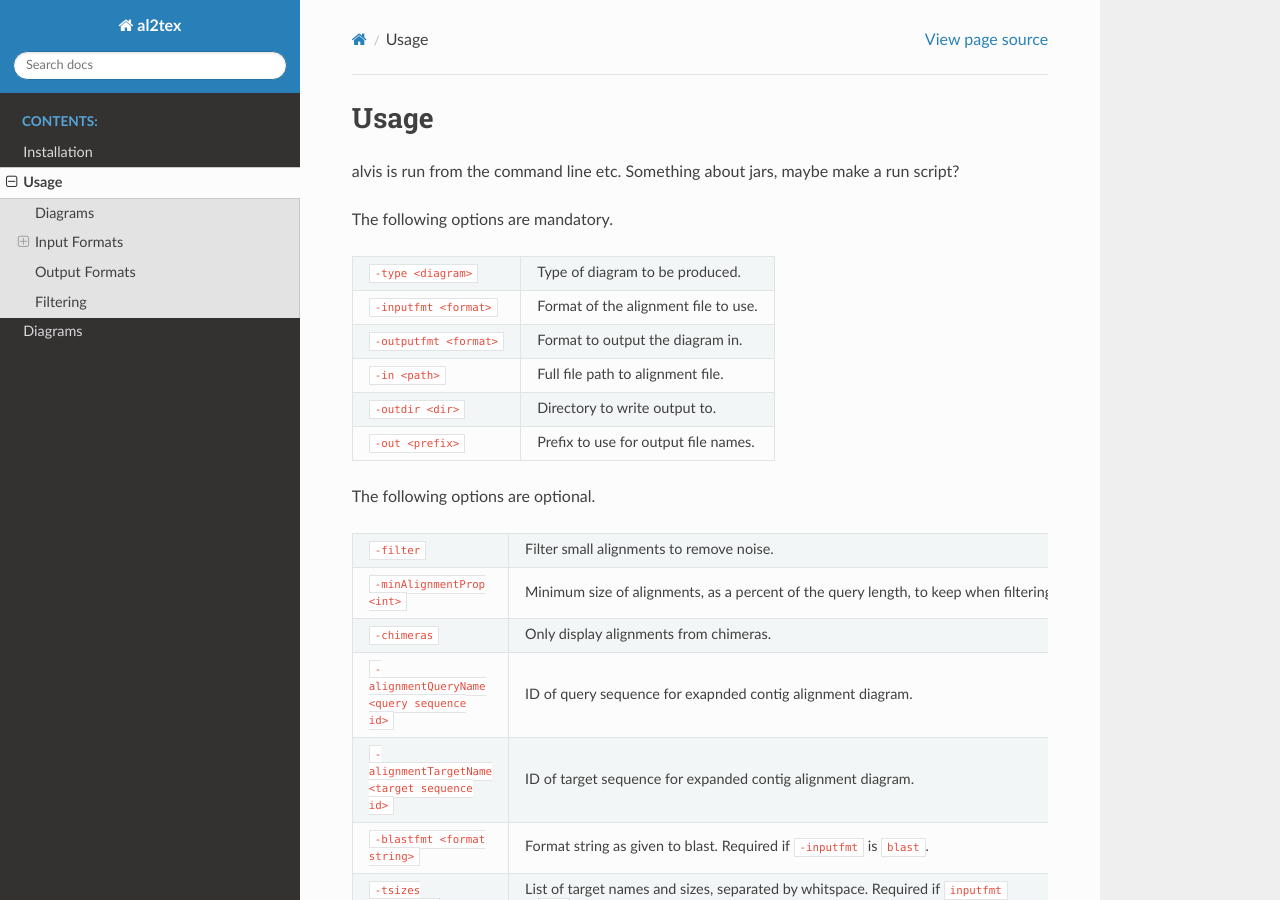
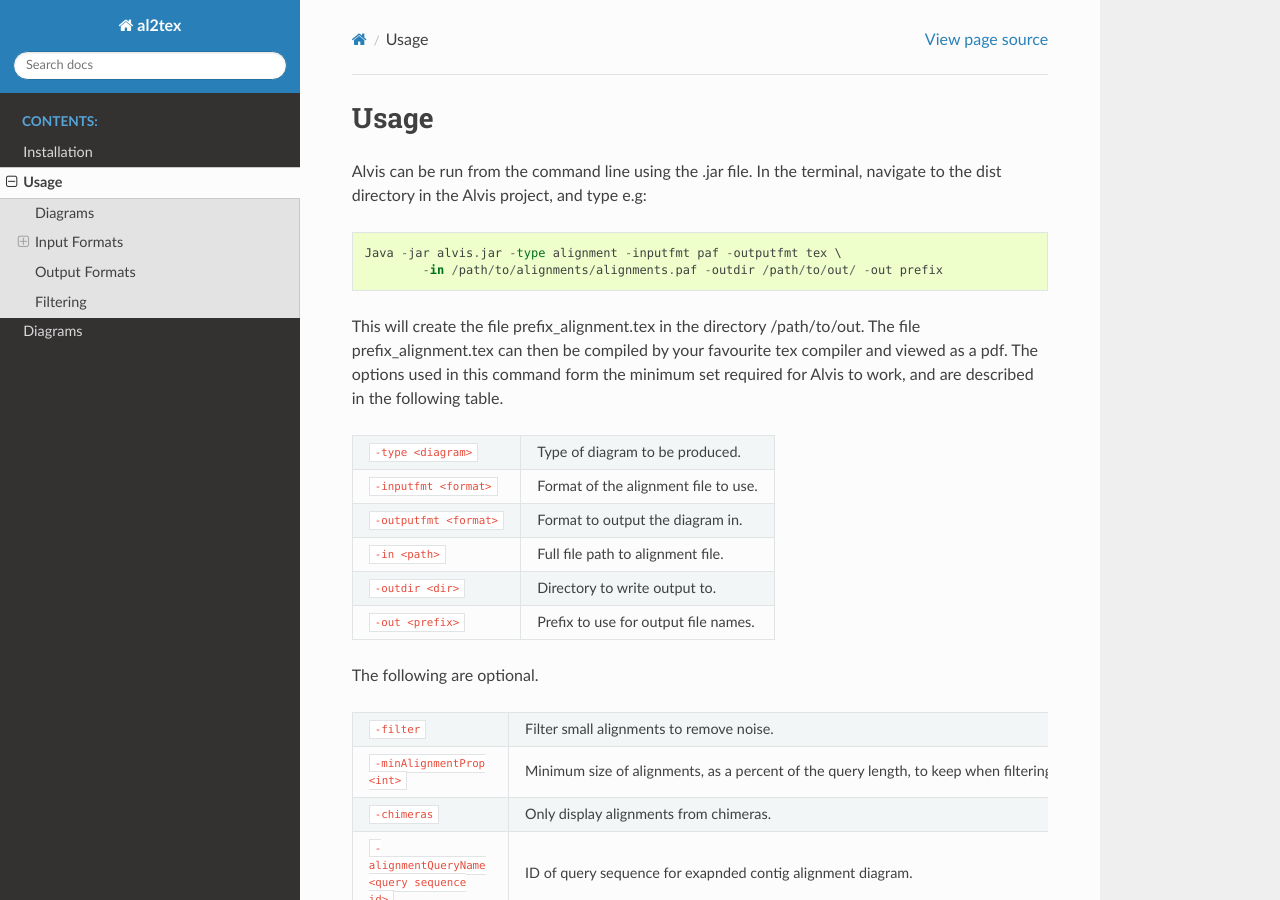
Before and after one commit to richardmleggett/al2tex, a Sphinx documentation site: the page built from docs/usage/usage.rst, in a window 1280 px wide and 900 px high. Built offline with Sphinx 7.4.7 and the Read the Docs theme 2.0.0, drawn with Linux system fonts in a browser that asks for light colours; some of the changed text lies outside the part shown.

Commit message:
Update usage.rst

```diff
--- a/docs/usage/usage.rst
+++ b/docs/usage/usage.rst
@@ -1,9 +1,12 @@
 Usage
 ==========
 
-alvis is run from the command line etc. Something about jars, maybe make a run script?
+Alvis can be run from the command line using the .jar file. In the terminal, navigate to the dist directory in the Alvis project, and type e.g: ::
 
-The following options are mandatory.
+	Java -jar alvis.jar -type alignment -inputfmt paf -outputfmt tex \
+		-in /path/to/alignments/alignments.paf -outdir /path/to/out/ -out prefix
+
+This will create the file prefix_alignment.tex in the directory /path/to/out. The file prefix_alignment.tex can then be compiled by your favourite tex compiler and viewed as a pdf. The options used in this command form the minimum set required for Alvis to work, and are described in the following table.
 
 +-------------------------+---------------------------------------+
 | ``-type <diagram>``     |   Type of diagram to be produced.     |
@@ -19,7 +22,7 @@ The following options are mandatory.
 | ``-out <prefix>``       |  Prefix to use for output file names. |
 +-------------------------+---------------------------------------+
 
-The following options are optional.
+The following are optional.
 
 +----------------------------------------------+---------------------------------------------+
 | ``-filter``                                  | Filter small alignments to remove noise.    |
@@ -97,7 +100,15 @@ If blast is given as the format, the input file must have been created by blast
 - ``sstart``
 - ``send``
 
-The parameter passed to blast after the ``-outfmt`` option must also be given to alvis after the -blastfmt option (e.g. ``-blastfmt '6 qseqid sseqid qstart qend sstart ssend'``).
+The parameter passed to blast after the ``-outfmt`` option must also be given to Alvis after the -blastfmt option. For example, the following command could be used: ::
+
+	Java -jar alvis.jar -type alignment -inputfmt blast -outputfmt tex \
+		-in /path/to/alignments/alignments.blast -outdir /path/to/out/ -out prefix \
+		-blastfmt '6 qseqid sseqid qstart qend sstart ssend'
+
+if the file alignment.blast was created with::
+
+	blastn -db nt -query query.fa -out alignments.blast -outfmt '6 qseqid sseqid qstart qend sstart ssend'
 
 SAM
 ....
```
